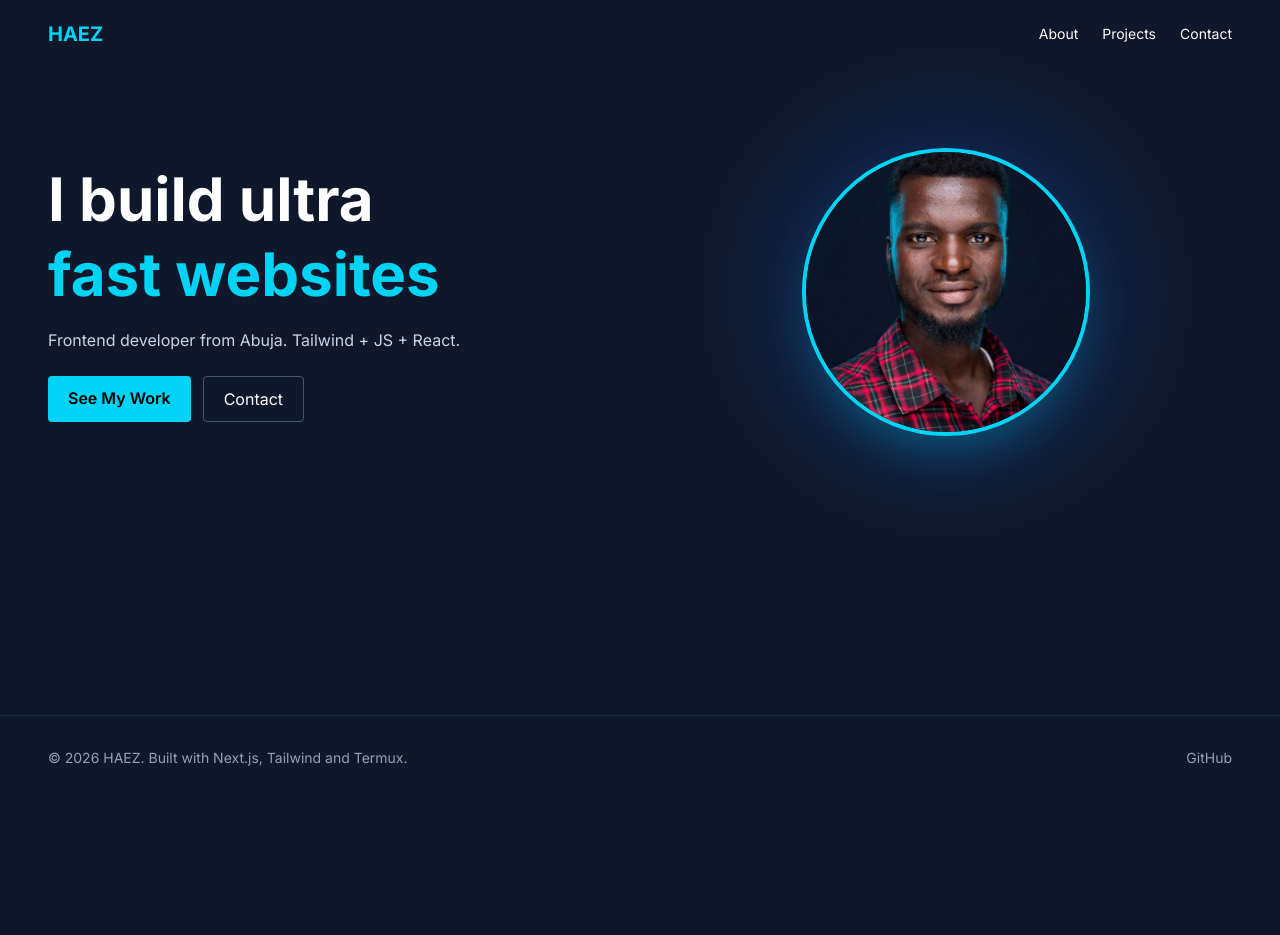
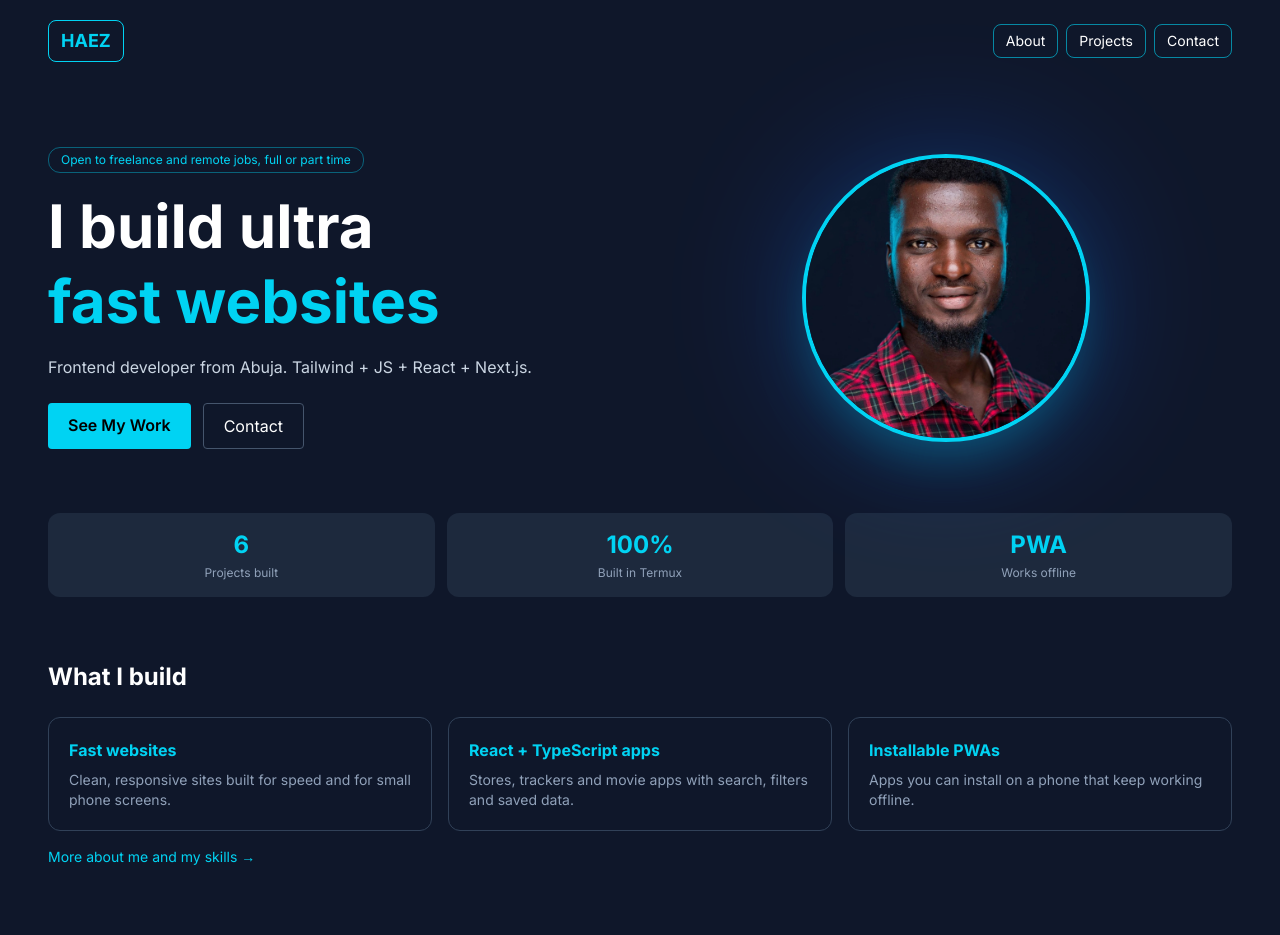
Before and after one commit to Haez0004/haez-portfolio, a Next.js app: page / in a window 1280 px wide. Shown: the top 935 px of the page. Before the commit the page ends 800 px from the top, so only its background shows below. Built offline with nearby package versions, Linux system fonts and the light colour scheme.

Commit message:
feat: richer home page, bordered nav, open to remote jobs

```diff
--- a/app/page.tsx
+++ b/app/page.tsx
@@ -1,17 +1,40 @@
 import Image from "next/image"
 import Link from "next/link"
+import ProjectCard from "@/components/ProjectCard"
+import { projects } from "@/data/projects"
+
+const offers = [
+  {
+    title: "Fast websites",
+    text: "Clean, responsive sites built for speed and for small phone screens.",
+  },
+  {
+    title: "React + TypeScript apps",
+    text: "Stores, trackers and movie apps with search, filters and saved data.",
+  },
+  {
+    title: "Installable PWAs",
+    text: "Apps you can install on a phone that keep working offline.",
+  },
+]
 
 export default function Home() {
+  const featured = projects.slice(-3)
+
   return (
-    <section className="max-w-7xl mx-auto px-6 md:px-12 py-12 md:py-20 grid md:grid-cols-2 gap-10 items-center">
+    <div className="w-full max-w-7xl mx-auto px-6 md:px-12 space-y-16 pb-8">
+      <section className="pt-8 md:pt-16 grid md:grid-cols-2 gap-10 items-center">
         <div>
-        <h1 className="text-4xl md:text-6xl font-bold leading-tight">
+          <p className="inline-block text-xs text-cyan-400 border border-cyan-400/40 rounded-xl px-3 py-1">
+            Open to freelance and remote jobs, full or part time
+          </p>
+          <h1 className="mt-4 text-4xl md:text-6xl font-bold leading-tight">
             I build ultra
             <br />
             <span className="text-cyan-400">fast websites</span>
           </h1>
           <p className="mt-4 text-slate-300">
-          Frontend developer from Abuja. Tailwind + JS + React.
+            Frontend developer from Abuja. Tailwind + JS + React + Next.js.
           </p>
           <div className="mt-6 flex gap-3">
             <Link
@@ -41,5 +64,70 @@ export default function Home() {
           />
         </div>
       </section>
+
+      <section className="grid grid-cols-3 gap-3 text-center">
+        <div className="bg-slate-800 rounded-xl py-4">
+          <p className="text-2xl font-bold text-cyan-400">{projects.length}</p>
+          <p className="text-xs text-slate-400 mt-1">Projects built</p>
+        </div>
+        <div className="bg-slate-800 rounded-xl py-4">
+          <p className="text-2xl font-bold text-cyan-400">100%</p>
+          <p className="text-xs text-slate-400 mt-1">Built in Termux</p>
+        </div>
+        <div className="bg-slate-800 rounded-xl py-4">
+          <p className="text-2xl font-bold text-cyan-400">PWA</p>
+          <p className="text-xs text-slate-400 mt-1">Works offline</p>
+        </div>
+      </section>
+
+      <section>
+        <h2 className="text-2xl font-bold mb-6">What I build</h2>
+        <div className="grid md:grid-cols-3 gap-4">
+          {offers.map((o) => (
+            <div key={o.title} className="border border-slate-700 rounded-xl p-5">
+              <h3 className="font-bold text-cyan-400">{o.title}</h3>
+              <p className="mt-2 text-sm text-slate-400">{o.text}</p>
+            </div>
+          ))}
+        </div>
+        <Link href="/about" className="inline-block mt-4 text-sm text-cyan-400 hover:underline">
+          More about me and my skills →
+        </Link>
+      </section>
+
+      <section>
+        <h2 className="text-2xl font-bold mb-6">Latest projects</h2>
+        <div className="grid md:grid-cols-3 gap-6">
+          {featured.map((p) => (
+            <ProjectCard key={p.slug} project={p} />
+          ))}
+        </div>
+        <Link href="/projects" className="inline-block mt-4 text-sm text-cyan-400 hover:underline">
+          See all {projects.length} projects →
+        </Link>
+      </section>
+
+      <section className="bg-slate-800 rounded-xl p-8 text-center">
+        <h2 className="text-2xl font-bold">Have a project in mind?</h2>
+        <p className="mt-2 text-slate-400">
+          Tell me what you need and I will get back to you.
+        </p>
+        <div className="mt-5 flex justify-center gap-3">
+          <Link
+            href="/contact"
+            className="bg-cyan-400 text-black px-5 py-2.5 rounded font-semibold"
+          >
+            Contact me
+          </Link>
+          <a
+            href="/my-cv.pdf"
+            download
+            className="border border-slate-600 px-5 py-2.5 rounded"
+          >
+            Download CV
+          </a>
+        </div>
+      </section>
+    </div>
   )
 }
--- a/components/Navbar.tsx
+++ b/components/Navbar.tsx
@@ -1,15 +1,30 @@
 import Link from "next/link"
+
+const links = [
+  { href: "/about", label: "About" },
+  { href: "/projects", label: "Projects" },
+  { href: "/contact", label: "Contact" },
+]
 
 export default function Navbar() {
   return (
-    <nav className="w-full flex justify-between items-center px-6 md:px-12 py-5 max-w-7xl mx-auto">
-      <Link href="/" className="text-xl font-bold text-cyan-400">
+    <nav className="w-full max-w-7xl mx-auto flex items-center justify-between gap-2 px-4 md:px-12 py-5">
+      <Link
+        href="/"
+        className="text-lg font-bold text-cyan-400 border border-cyan-400 rounded-lg px-3 py-1.5 hover:bg-cyan-400 hover:text-slate-900"
+      >
         HAEZ
       </Link>
-      <div className="flex gap-6 text-sm">
-        <Link href="/about" className="hover:text-cyan-400">About</Link>
-        <Link href="/projects" className="hover:text-cyan-400">Projects</Link>
-        <Link href="/contact" className="hover:text-cyan-400">Contact</Link>
+      <div className="flex gap-2 text-sm">
+        {links.map((l) => (
+          <Link
+            key={l.href}
+            href={l.href}
+            className="border border-cyan-400/60 rounded-lg px-3 py-1.5 hover:bg-cyan-400 hover:text-slate-900"
+          >
+            {l.label}
+          </Link>
+        ))}
       </div>
     </nav>
   )
```
Lines whose indentation alone changed are shown as unchanged.
